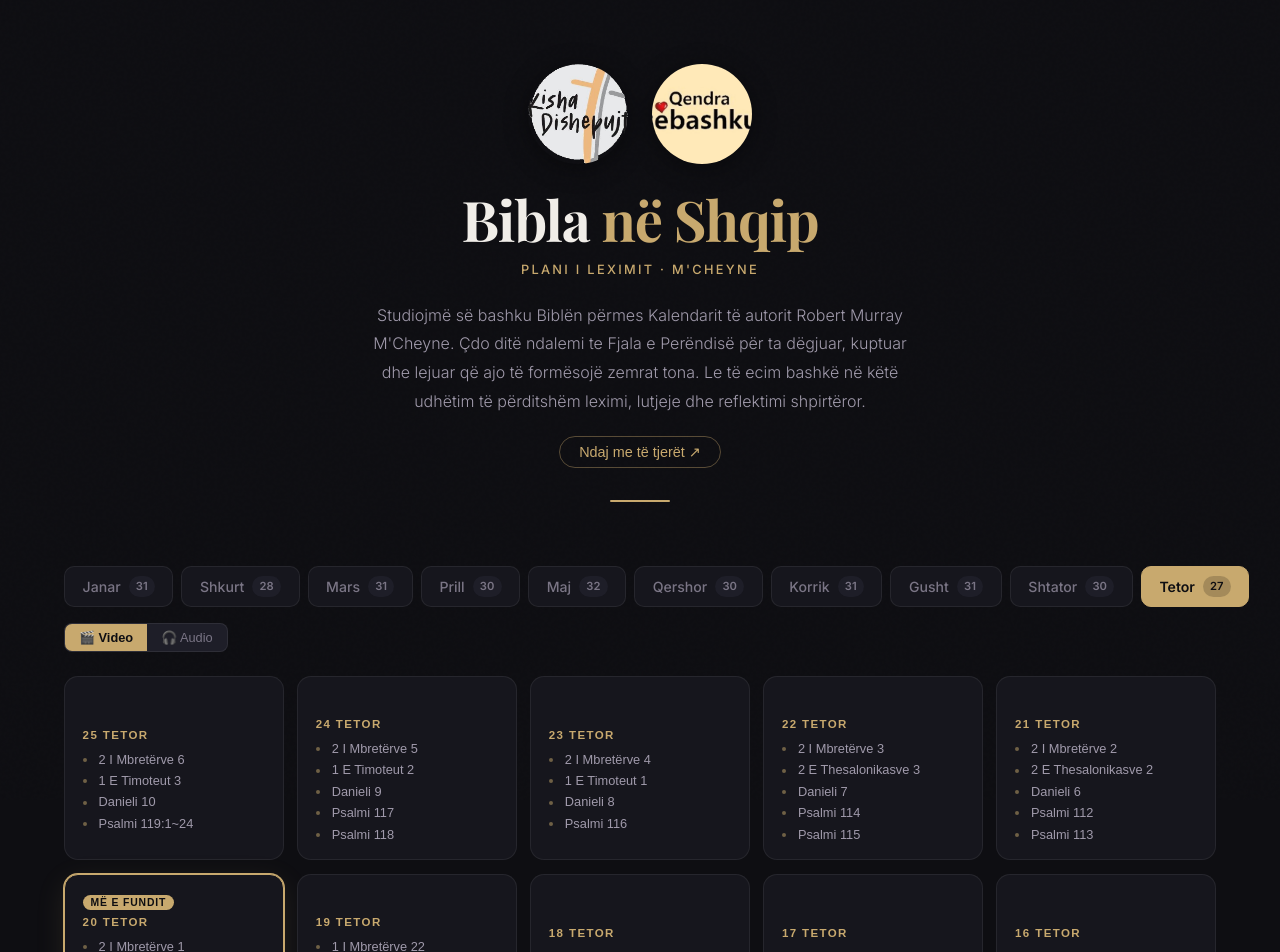
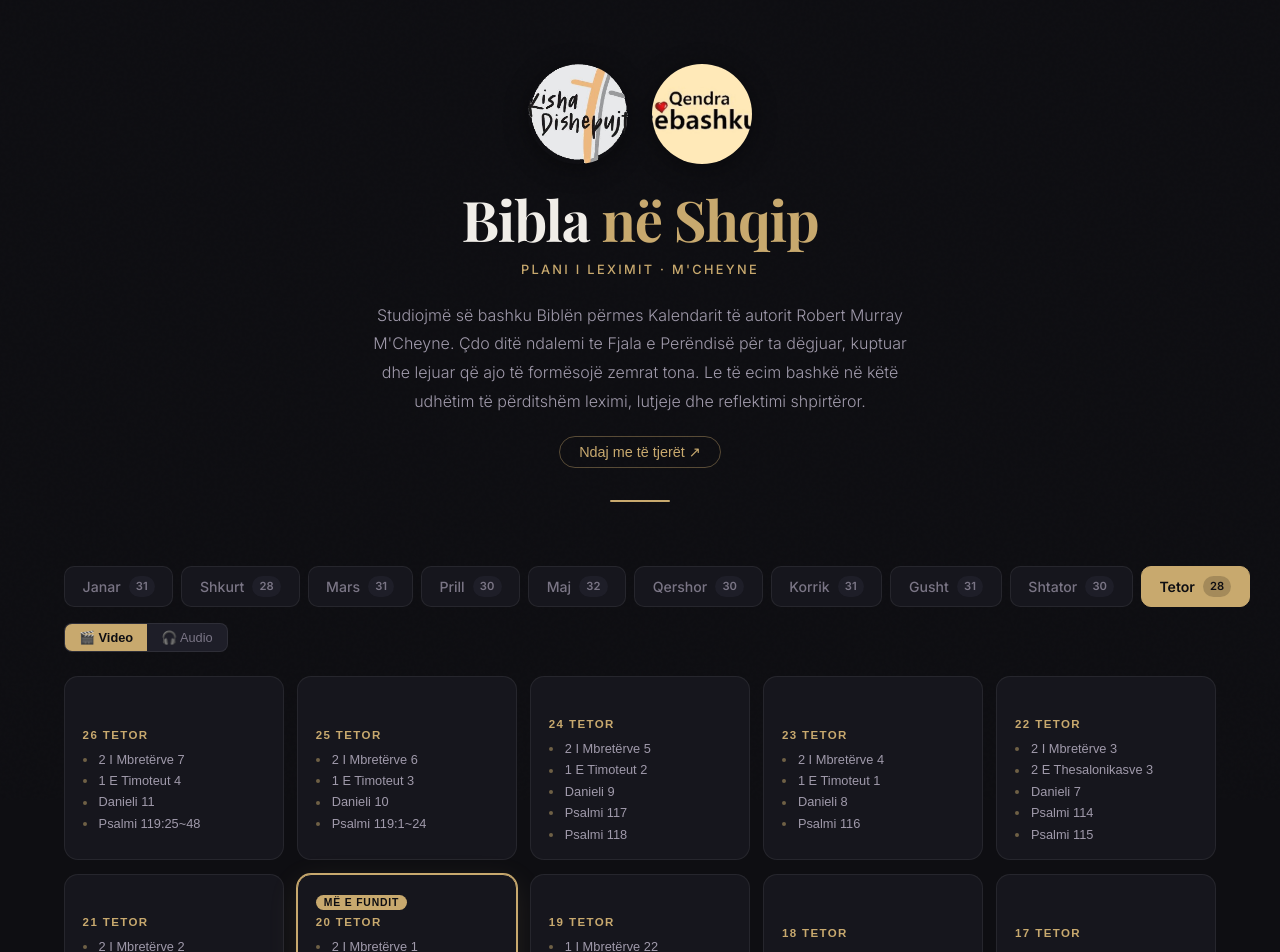
Before and after one commit to jeffandmeredith-max/bibla-shqip, a React (Vite) app: page / in a window 1280 px wide. Shown: the top 952 px of the page. Built offline with nearby package versions, Linux system fonts and the light colour scheme.

Commit message:
chore: daily update 2026-10-26

```diff
--- a/src/data/october.js
+++ b/src/data/october.js
@@ -676,5 +676,28 @@ export const october = [
         "start": 737
       }
     ]
+  },
+  {
+    "day": 26,
+    "date": "26 Tetor",
+    "videoId": "eOdO6GAFsSQ",
+    "readings": [
+      {
+        "title": "2 I Mbretërve 7",
+        "start": 0
+      },
+      {
+        "title": "1 E Timoteut 4",
+        "start": 245
+      },
+      {
+        "title": "Danieli 11",
+        "start": 364
+      },
+      {
+        "title": "Psalmi 119:25~48",
+        "start": 833
+      }
+    ]
   }
 ]
```
